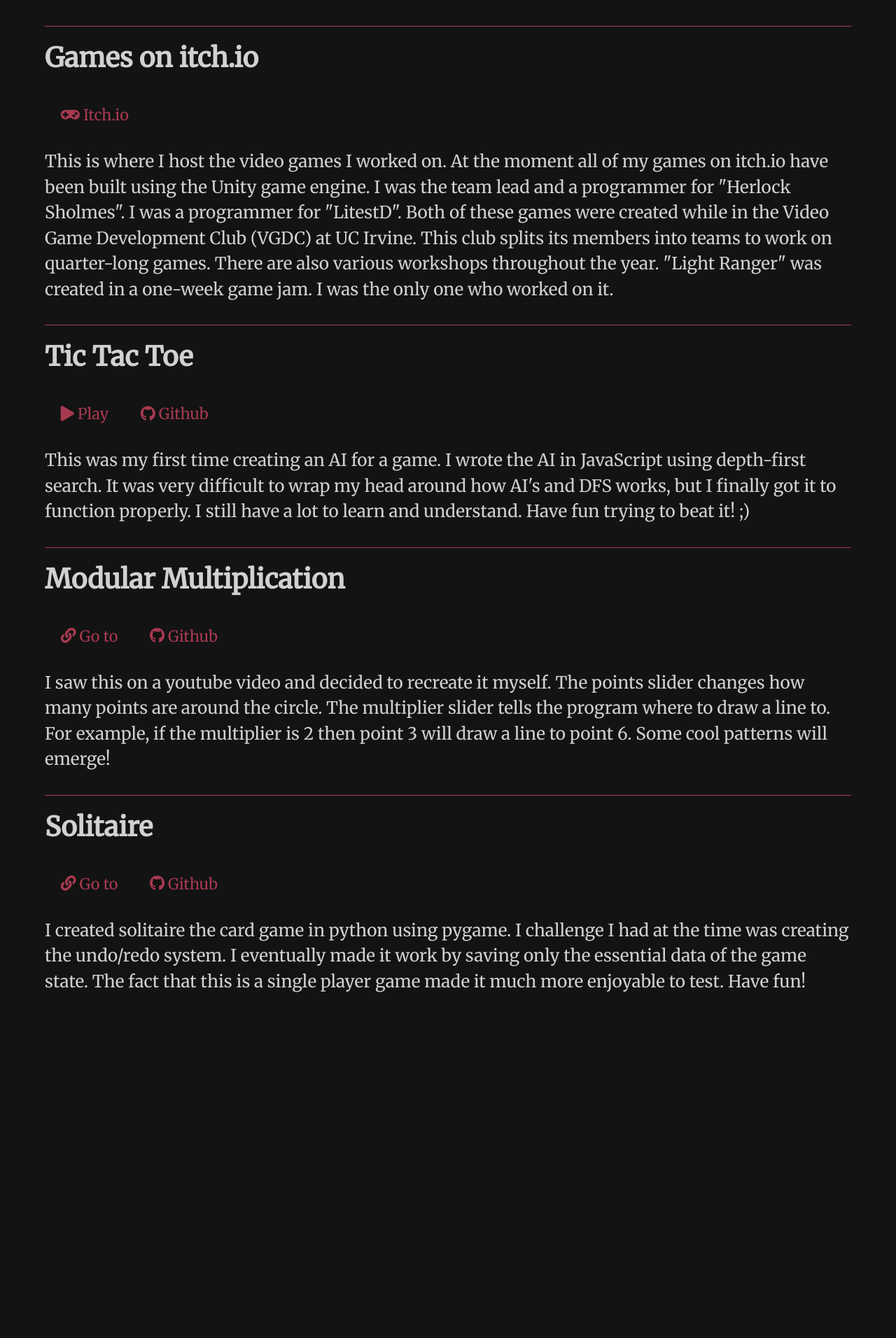
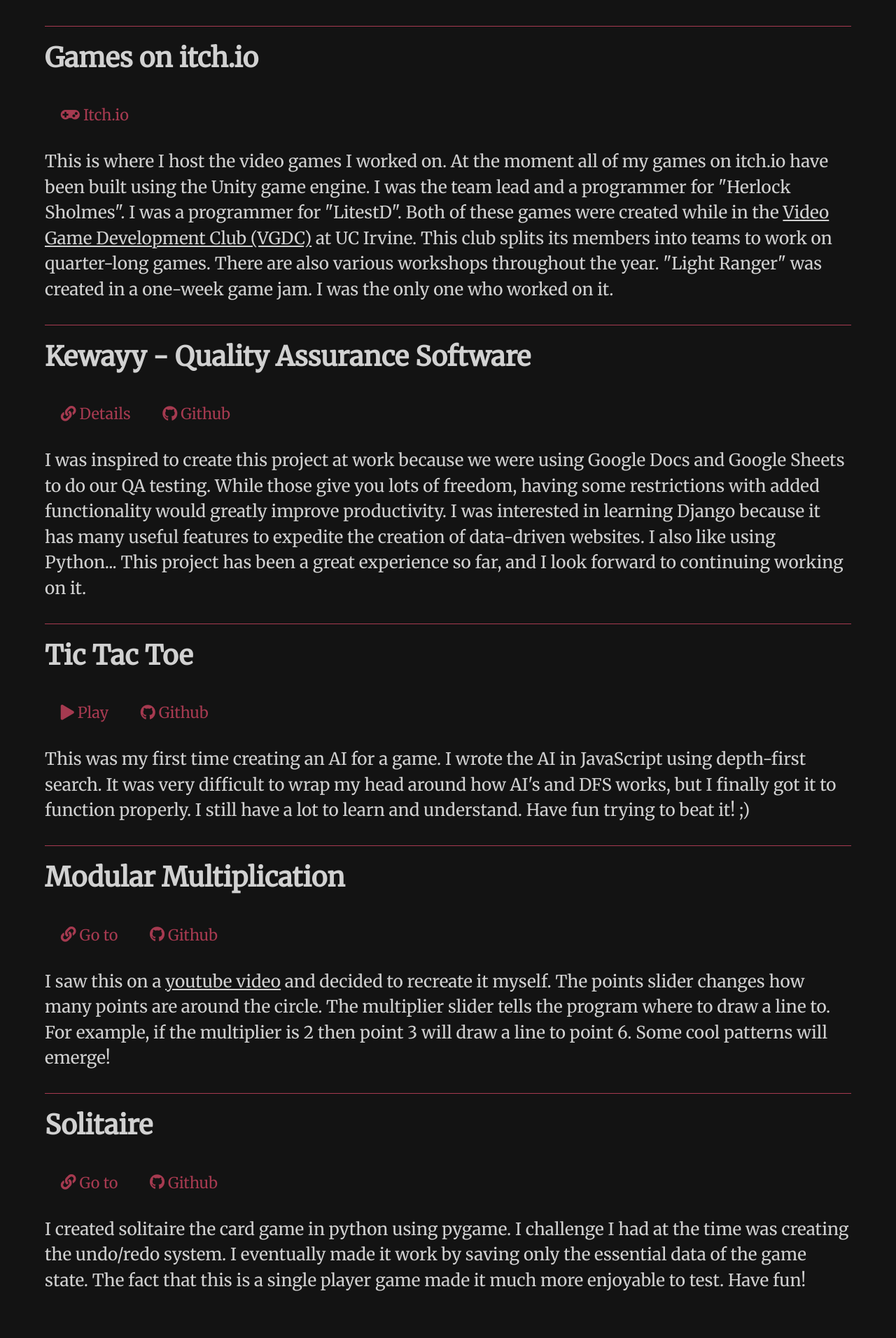
Before and after one commit to Aaron-Buckles/aaron-buckles.github.io, a Jekyll site: the page built from projects/index.html, in a window 1280 px wide. Shown: the part 1194-3106 px from the top of the page at 70% size. Built offline with Jekyll 4.4.1, drawn with Linux system fonts in a browser that asks for light colours; before the commit the page ends 2679 px from its top, so only the background shows below that.

Commit message:
Adds kewayy to projects page

```diff
--- a/css/style.css
+++ b/css/style.css
@@ -24,7 +24,7 @@
 }
 
 a {
-  text-decoration: none;
+  text-decoration: underline;
   color: #d1d1d1;
   font-size: 1.9vw;
 }
--- a/css/style.scss
+++ b/css/style.scss
@@ -41,7 +41,7 @@
 }
 
 a {
-	text-decoration: none;
+	text-decoration: underline;
 	color: $mainColor;
 	font-size: $mainFontSize;
 
--- a/projects/index.html
+++ b/projects/index.html
@@ -21,6 +21,15 @@
     <li class="link-button"><a href="https://itch.io/profile/buck1e5" target="_blank"><i class="fas fa-gamepad"></i>Itch.io</a></li>
   </ul>
   <p>This is where I host the video games I worked on. At the moment all of my games on itch.io have been built using the Unity game engine. I was the team lead and a programmer for "Herlock Sholmes". I was a programmer for "LitestD". Both of these games were created while in the <a href="https://sites.google.com/uci.edu/vgdcuci/home" target="_blank">Video Game Development Club (VGDC)</a> at UC Irvine. This club splits its members into teams to work on quarter-long games. There are also various workshops throughout the year. "Light Ranger" was created in a one-week game jam. I was the only one who worked on it.</p>
+</section>
+
+<section>
+  <h2>Kewayy - Quality Assurance Software</h2>
+  <ul class="flex-list">
+    <li class="link-button"><a href="/kewayy"><i class="fas fa-link"></i>Details</a></li>
+    <li class="link-button"><a href="https://github.com/Aaron-Buckles/kewayy" target="_blank"><i class="fab fa-github"></i>Github</a></li>
+  </ul>
+  <p>I was inspired to create this project at work because we were using Google Docs and Google Sheets to do our QA testing. While those give you lots of freedom, having some restrictions with added functionality would greatly improve productivity. I was interested in learning Django because it has many useful features to expedite the creation of data-driven websites. I also like using Python... This project has been a great experience so far, and I look forward to continuing working on it.</p>
 </section>
 
 <section>
```
